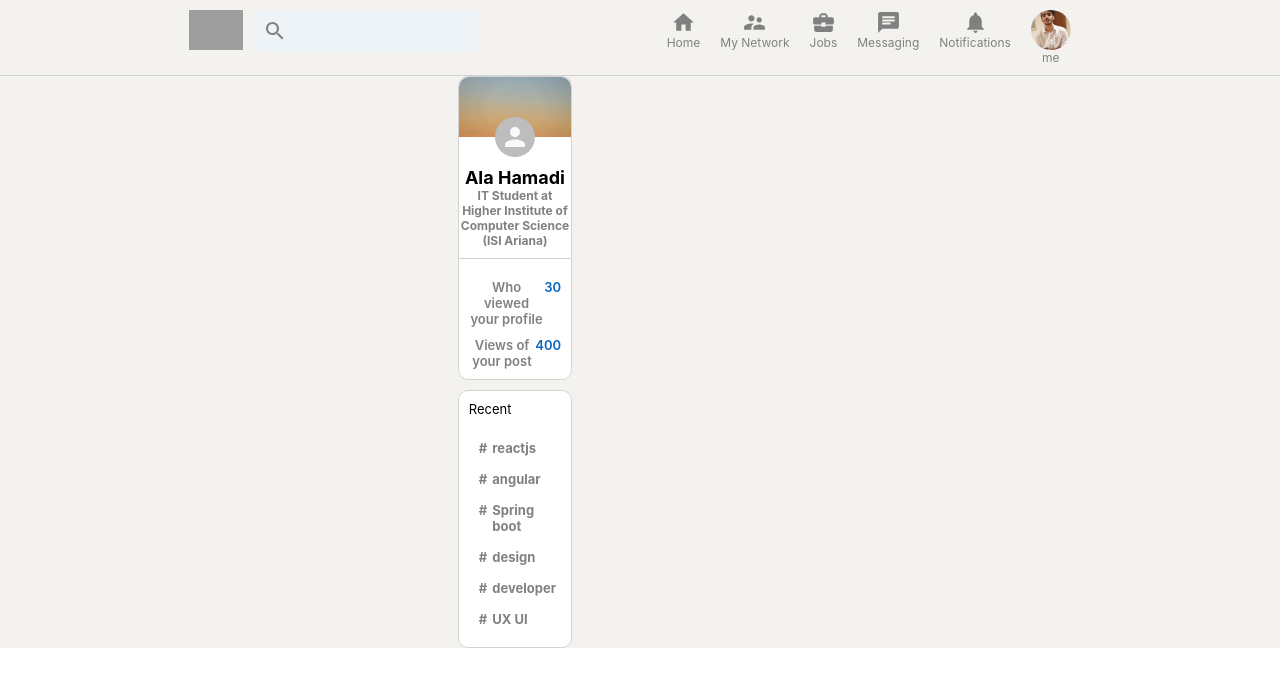
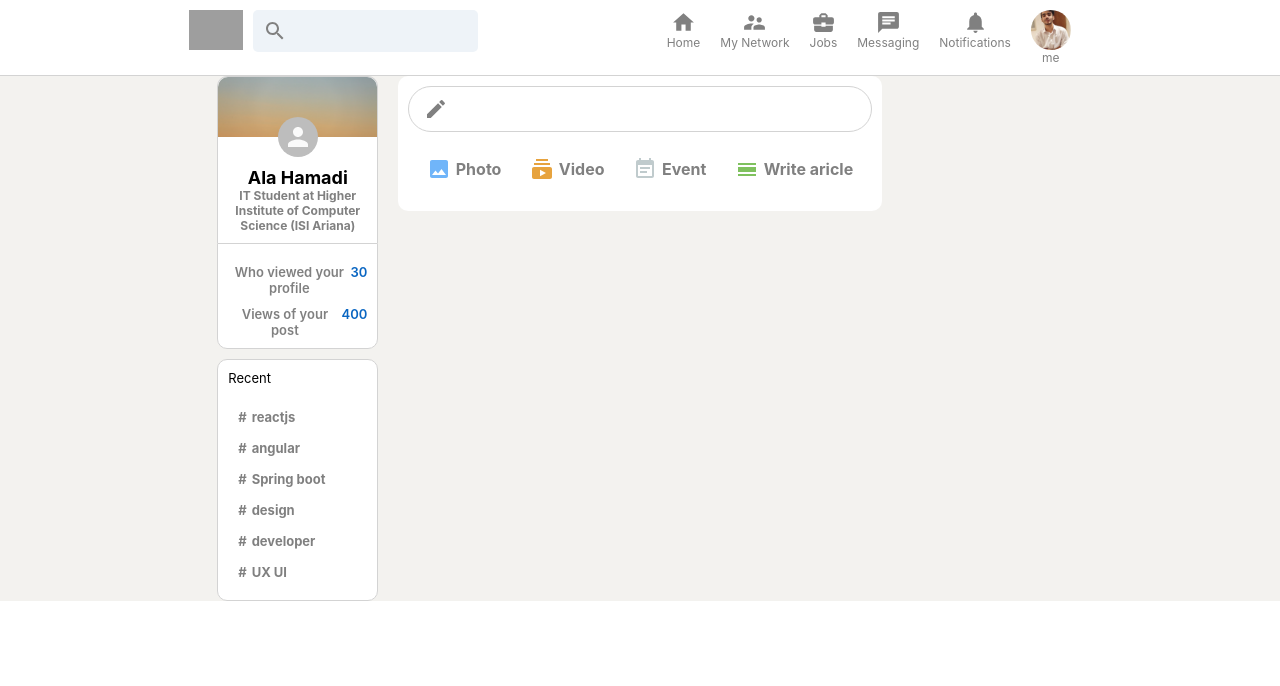
Before and after one commit to Diego931223/linkedin_clone_app, a React (Create React App) app: page / in a window 1280 px wide. Shown: the top 686 px of the page. Built offline with nearby package versions, Linux system fonts and the light colour scheme; grey boxes are pictures that could not be loaded.

Commit message:
Building feed section

```diff
--- a/src/App.js
+++ b/src/App.js
@@ -2,6 +2,7 @@
 import "./App.css";
 import Header from "./components/header/Header";
 import Sidebar from "./components/sidebar/Sidebar";
+import Feed from "./components/feed/Feed";
 
 function App() {
   return (
@@ -9,6 +10,7 @@
       <Header />
       <div className='app_body'>
         <Sidebar />
+        <Feed />
       </div>
     </div>
   );
--- /dev/null
+++ b/src/components/feed/Feed.css
@@ -0,0 +1,54 @@
+.feed {
+  flex: 0.6;
+  margin: 0 20px;
+}
+.feed_inputContainer {
+  background-color: #fff;
+  padding: 10px 10px 20px 10px;
+  border-radius: 10px;
+  margin-bottom: 20px;
+}
+.feed_input {
+  border: 1px solid lightgray;
+  border-radius: 30px;
+  display: flex;
+  padding: 10px 10px 10px 15px;
+  color: gray;
+}
+.feed_input > form {
+  display: flex;
+  width: 100%;
+}
+
+.feed_input > form > input {
+  border: none;
+  flex: 1;
+  margin-left: 10px;
+  outline-width: 0;
+  font-weight: 600;
+}
+
+.feed_input > form > button {
+  display: none;
+}
+
+.feed_inputOptions {
+  display: flex;
+  justify-content: space-evenly;
+}
+
+.feed_inputOption {
+  display: flex;
+  align-items: center;
+  margin-top: 15px;
+  cursor: pointer;
+  color: gray;
+  padding: 10px;
+}
+.feed_inputOption:hover {
+  background-color: whitesmoke;
+  border-radius: 10px;
+}
+.feed_inputOption > h4 {
+  margin-left: 5px;
+}
--- /dev/null
+++ b/src/components/feed/Feed.js
@@ -0,0 +1,47 @@
+import React from "react";
+import "./Feed.css";
+import CreateIcon from "@material-ui/icons/Create";
+import ImageIcon from "@material-ui/icons/Image";
+import SubscriptionsIcon from "@material-ui/icons/Subscriptions";
+import EventNoteIcon from "@material-ui/icons/EventNote";
+import CalendarViewDayIcon from "@material-ui/icons/CalendarViewDay";
+
+const Feed = () => {
+  const inputOption = (Icon, title) => {
+    return (
+      <div className='feed_inputOption'>
+        {Icon}
+        <h4>{title}</h4>
+      </div>
+    );
+  };
+  return (
+    <div className='feed'>
+      {/* Top Input  */}
+      <div className='feed_inputContainer'>
+        <div className='feed_input'>
+          <CreateIcon />
+          <form>
+            <input type='text' />
+            <button type='submit'>Send</button>
+          </form>
+        </div>
+        <div className='feed_inputOptions'>
+          {inputOption(<ImageIcon style={{ color: "#70B5F9" }} />, "Photo")}
+          {inputOption(
+            <SubscriptionsIcon style={{ color: "#E7A33E" }} />,
+            "Video"
+          )}
+          {inputOption(<EventNoteIcon style={{ color: "#C0CBCD" }} />, "Event")}
+          {inputOption(
+            <CalendarViewDayIcon style={{ color: "#7FC15E" }} />,
+            "Write aricle"
+          )}
+        </div>
+      </div>
+      {/* Posts  */}
+    </div>
+  );
+};
+
+export default Feed;
--- a/src/components/header/Header.css
+++ b/src/components/header/Header.css
@@ -1,4 +1,5 @@
 .header {
+  background-color: #fff;
   display: flex;
   justify-content: space-evenly;
   border-bottom: 0.1px solid lightgray;
```
